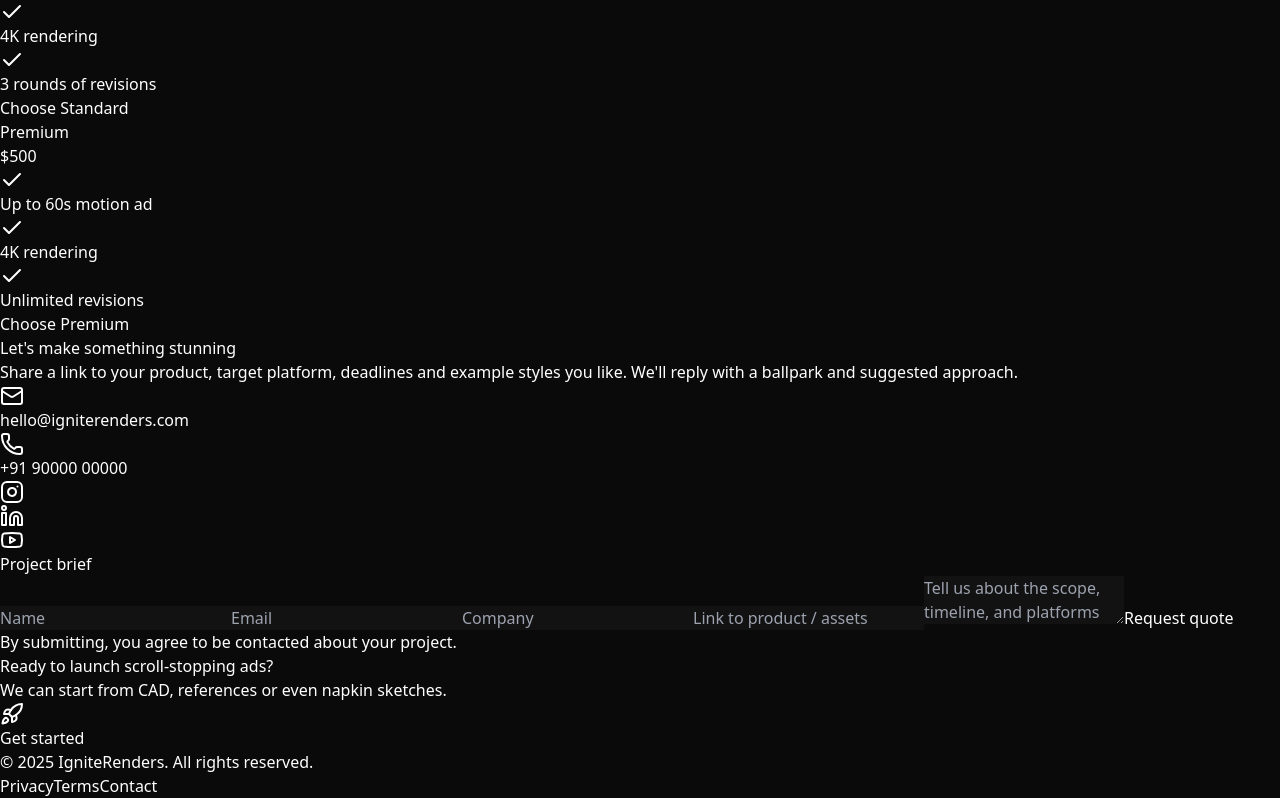
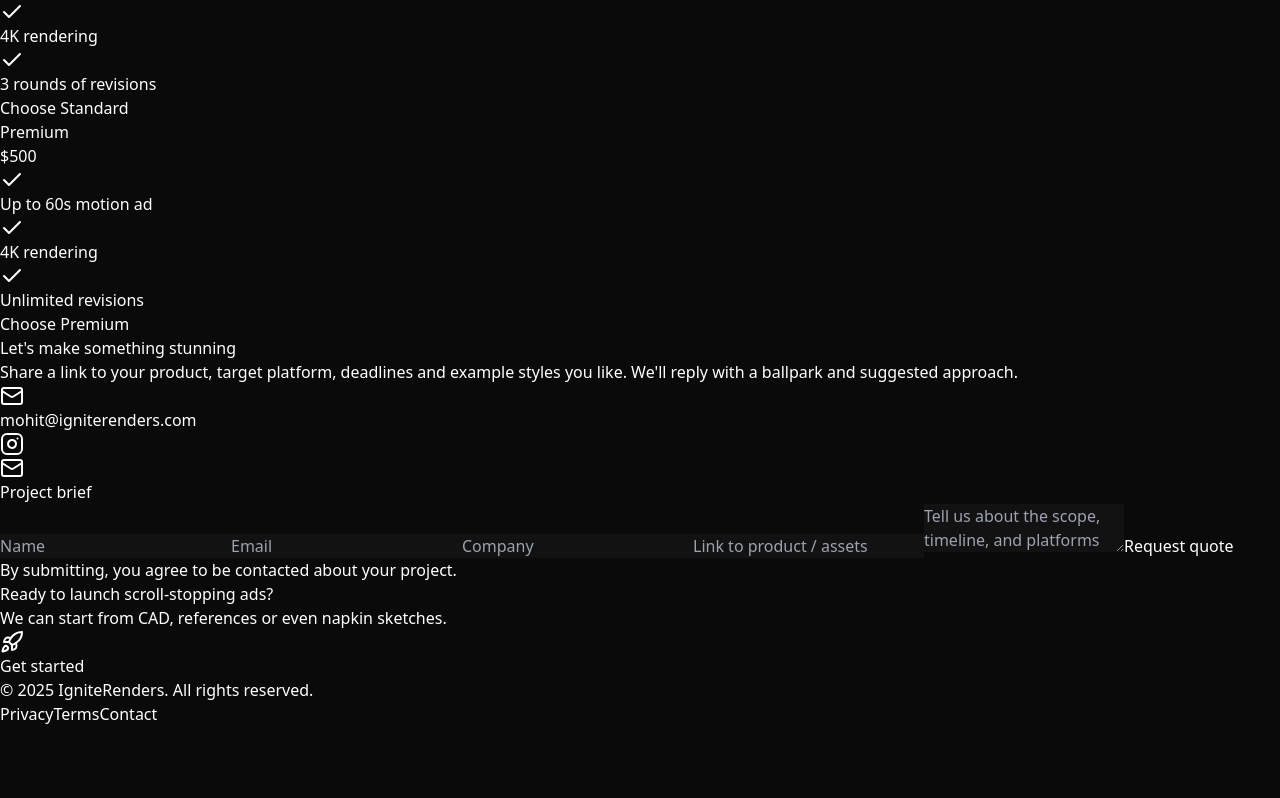
Before and after one commit to mohitJain22/igniterenders-site, a Next.js app: page / in a window 1280 px wide. Shown: the part 3348-4146 px from the top of the page. After the commit the page ends 4074 px from the top, so only its background shows below. Built offline with nearby package versions, Linux system fonts and the light colour scheme.

Commit message:
Full page update + branding fixes

```diff
--- a/app/page.tsx
+++ b/app/page.tsx
@@ -9,20 +9,16 @@ import { Badge } from "@/components/ui/badge";
 import {
   Check,
   Mail,
-  Phone,
   Rocket,
   Sparkles,
   PlayCircle,
   ArrowRight,
   Instagram,
-  Linkedin,
-  Youtube,
   Images,
-  Workflow,
   Shield,
 } from "lucide-react";
 
-// Typed wrapper for motion.div to fix TS on Vercel
+/** Typed wrapper so className & standard div props work cleanly with framer-motion on strict builds */
 type MDivProps = React.HTMLAttributes<HTMLDivElement> & MotionProps;
 const MDiv = forwardRef<HTMLDivElement, MDivProps>(function MDiv(props, ref) {
   return <motion.div ref={ref} {...props} />;
@@ -31,11 +27,8 @@ const MDiv = forwardRef<HTMLDivElement, MDivProps>(function MDiv(props, ref) {
 const BRAND = {
   name: "IgniteRenders",
   tagline: "High-impact 3D product ads that convert",
-  email: "hello@igniterenders.com",
-  phone: "+91 90000 00000",
-  instagram: "https://www.instagram.com/",
-  linkedin: "https://www.linkedin.com/",
-  youtube: "https://www.youtube.com/",
+  email: "mohit@igniterenders.com",
+  instagram: "https://instagram.com/igniterenders",
 };
 
 const GALLERY = [
@@ -58,7 +51,6 @@ function Nav() {
         </div>
         <div className="hidden md:flex items-center gap-6 text-sm">
           <a href="#work" className="opacity-80 hover:opacity-100">Work</a>
-          {/* Services link removed */}
           <a href="#process" className="opacity-80 hover:opacity-100">Process</a>
           <a href="#pricing" className="opacity-80 hover:opacity-100">Pricing</a>
           <a href="#contact" className="opacity-80 hover:opacity-100">Contact</a>
@@ -75,6 +67,7 @@ function Hero() {
   return (
     <section className="relative overflow-hidden">
       <div className="absolute inset-0 bg-gradient-to-b from-indigo-600/20 via-transparent to-transparent pointer-events-none" />
+
       <div className="max-w-7xl mx-auto px-4 md:px-8 py-20 md:py-28 grid md:grid-cols-2 gap-10 items-center">
         <motion.div initial={{opacity:0, y:20}} animate={{opacity:1, y:0}} transition={{duration:0.6}}>
           <h1 className="text-4xl md:text-6xl font-semibold tracking-tight leading-tight">
@@ -99,7 +92,11 @@ function Hero() {
 
         <MDiv initial={{opacity:0, scale:0.98}} animate={{opacity:1, scale:1}} transition={{duration:0.6, delay:0.1}}>
           <div className="relative aspect-[16/10] rounded-3xl overflow-hidden ring-1 ring-white/10 shadow-2xl">
-            <img src="https://images.unsplash.com/photo-1602526432604-c0e5d1471d55?q=80&w=1600&auto=format&fit=crop" className="w-full h-full object-cover" />
+            <img
+              src="https://images.unsplash.com/photo-1602526432604-c0e5d1471d55?q=80&w=1600&auto=format&fit=crop"
+              alt="Hero render"
+              className="w-full h-full object-cover"
+            />
             <div className="absolute inset-0 bg-gradient-to-tr from-black/40 via-transparent to-transparent" />
           </div>
         </MDiv>
@@ -128,10 +125,12 @@ function Work() {
             transition={{duration:0.4, delay: idx*0.04}}
             className="group relative overflow-hidden rounded-3xl border border-white/10"
           >
-            <img src={item.img} alt={item.title} className="w-full h-60 object-cover transition-transform duration-300 group-hover:scale-105" />
-
+            <img
+              src={item.img}
+              alt={item.title}
+              className="w-full h-60 object-cover transition-transform duration-300 group-hover:scale-105"
+            />
             <div className="absolute inset-0 bg-gradient-to-t from-black/70 via-black/10 to-transparent opacity-0 group-hover:opacity-100 transition-opacity" />
-
             <div className="absolute bottom-3 left-3 right-3 flex items-center justify-between">
               <div className="text-sm font-medium">{item.title}</div>
               <Button size="sm" variant="secondary" className="rounded-xl">View</Button>
@@ -154,7 +153,6 @@ function Process() {
   return (
     <section id="process" className="max-w-7xl mx-auto px-4 md:px-8 py-16 md:py-24">
       <h2 className="text-2xl md:text-4xl font-semibold tracking-tight mb-8">How we work</h2>
-
       <div className="grid md:grid-cols-4 gap-6">
         {steps.map((s, i) => (
           <Card key={i}>
@@ -208,7 +206,6 @@ function Pricing() {
   return (
     <section id="pricing" className="max-w-7xl mx-auto px-4 md:px-8 py-16 md:py-24">
       <h2 className="text-2xl md:text-4xl font-semibold tracking-tight mb-8">Transparent pricing</h2>
-
       <div className="grid md:grid-cols-3 gap-6">
         {tiers.map((t, i) => (
           <Card key={i} className={`${i === 1 ? "ring-2 ring-indigo-400" : ""}`}>
@@ -229,7 +226,6 @@ function Pricing() {
           </Card>
         ))}
       </div>
-
     </section>
   );
 }
@@ -257,15 +253,15 @@ function Contact() {
             <a className="flex items-center gap-2 opacity-90 hover:opacity-100" href={`mailto:${BRAND.email}`}>
               <Mail className="w-4 h-4" /> {BRAND.email}
             </a>
-            <a className="flex items-center gap-2 opacity-90 hover:opacity-100" href={`tel:${BRAND.phone}`}>
-              <Phone className="w-4 h-4" /> {BRAND.phone}
-            </a>
           </div>
 
           <div className="mt-6 flex items-center gap-4 opacity-80">
-            <a href={BRAND.instagram}><Instagram className="w-5 h-5" /></a>
-            <a href={BRAND.linkedin}><Linkedin className="w-5 h-5" /></a>
-            <a href={BRAND.youtube}><Youtube className="w-5 h-5" /></a>
+            <a href={BRAND.instagram} aria-label="Instagram" className="hover:opacity-100 opacity-80">
+              <Instagram className="w-5 h-5" />
+            </a>
+            <a href={`mailto:${BRAND.email}`} aria-label="Email" className="hover:opacity-100 opacity-80">
+              <Mail className="w-5 h-5" />
+            </a>
           </div>
         </div>
 
@@ -347,7 +343,6 @@ export default function Page() {
       <Nav />
       <Hero />
       <Work />
-      {/* Services removed */}
       <Process />
       <Pricing />
       <Contact />
```
